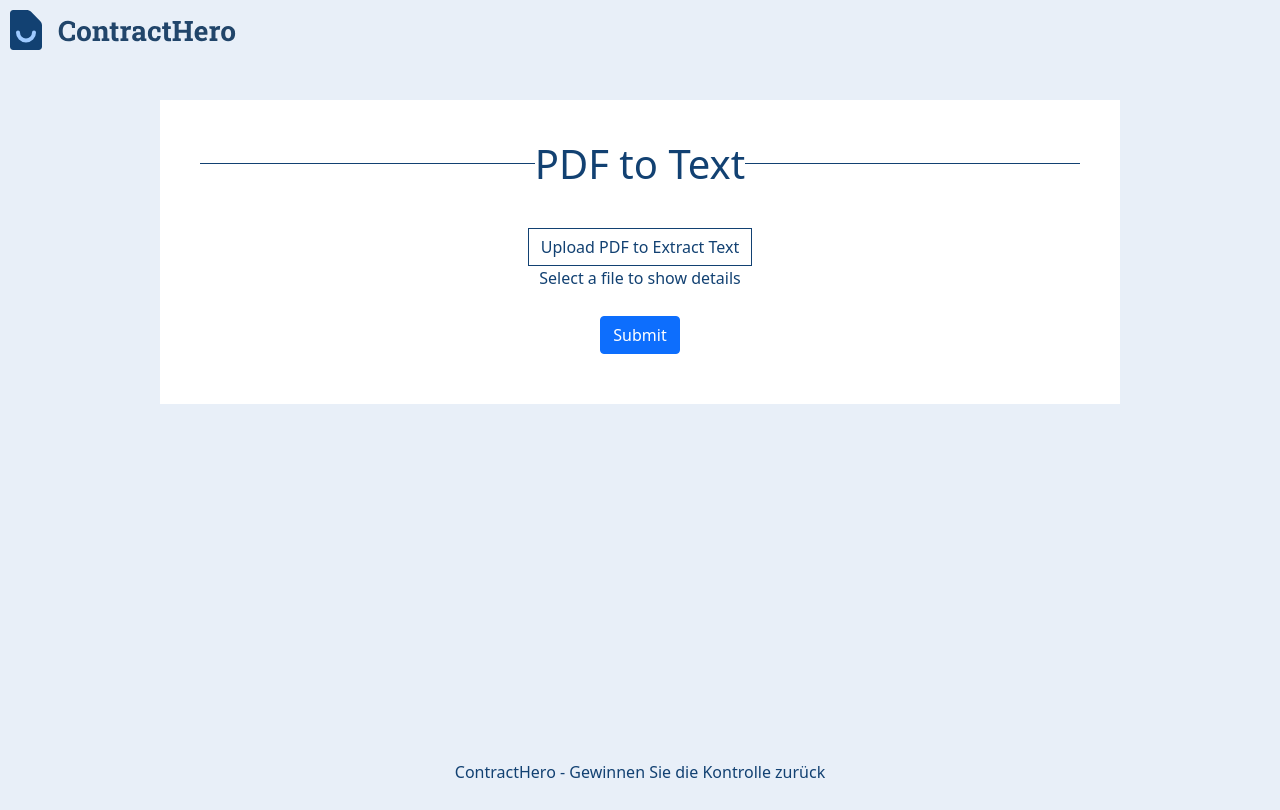
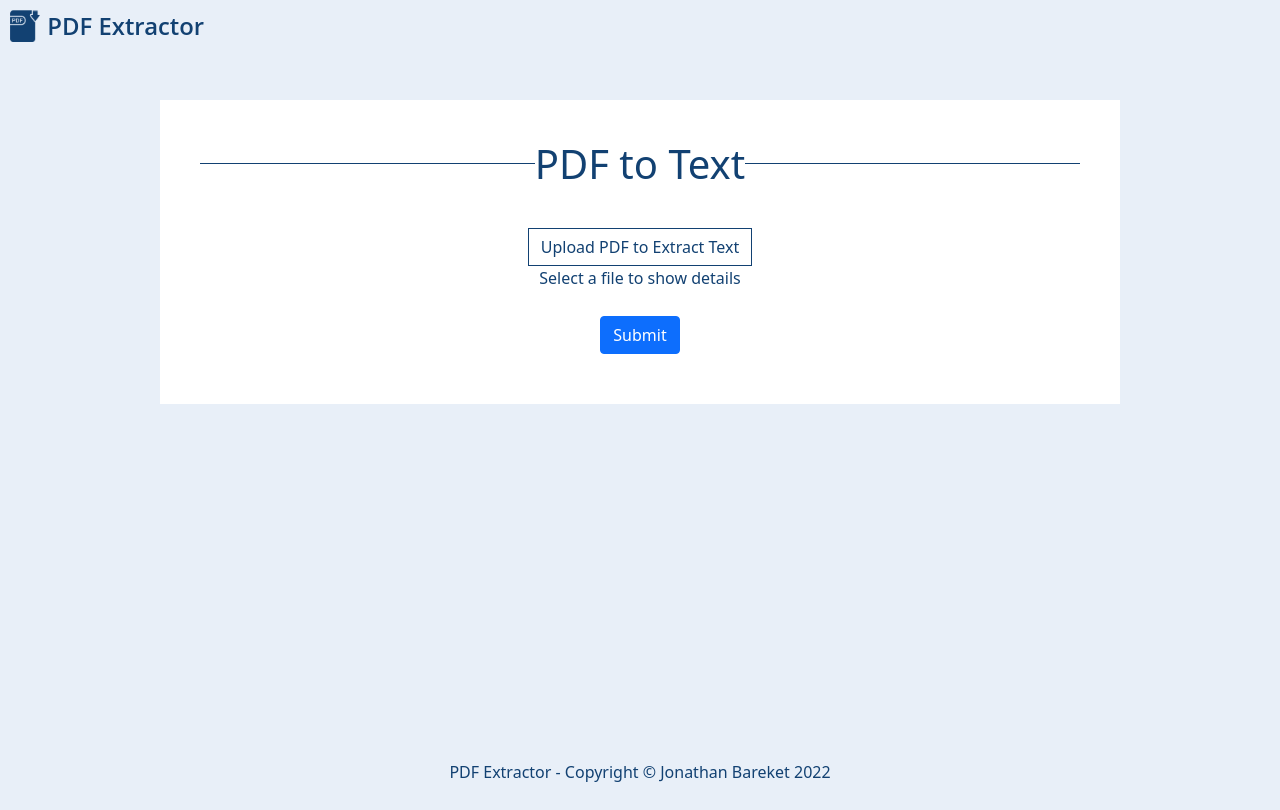
Before and after one commit to Johnnybar/pdf-extractor, a React (Create React App) app: page / in a window 1280 px wide. Built offline with nearby package versions, Linux system fonts and the light colour scheme.

Commit message:
master - changes logo, favicon, text, adds gh-pages

```diff
--- a/package.json
+++ b/package.json
@@ -1,6 +1,7 @@
 {
   "name": "pdf-extractor",
   "version": "0.1.0",
+  "homepage": "https://johnnybar.github.io/pdf-extractor/",
   "private": true,
   "dependencies": {
     "@testing-library/react": "^12.1.2",
@@ -21,7 +22,9 @@
     "start": "react-scripts start",
     "build": "react-scripts build",
     "test": "react-scripts test",
-    "eject": "react-scripts eject"
+    "eject": "react-scripts eject",
+    "predeploy": "npm run build",
+    "deploy": "gh-pages -d build"
   },
   "eslintConfig": {
     "extends": [
@@ -43,6 +46,7 @@
   },
   "devDependencies": {
     "@testing-library/jest-dom": "^4.2.4",
+    "gh-pages": "^3.2.3",
     "react-test-renderer": "^17.0.2",
     "sass": "^1.48.0"
   }
--- a/src/App.scss
+++ b/src/App.scss
@@ -14,7 +14,7 @@
   background: $pdf-extractor-light-blue;
   &__logo {
     margin: toRem(10);
-    max-width: 100%;
+    max-width: toRem(200);
     height: auto;
   }
 }
--- a/src/App.tsx
+++ b/src/App.tsx
@@ -13,7 +13,7 @@ function App() {
       </div>
       <footer className="footer">
         <p className="footer__text text-center">
-          ContractHero - Gewinnen Sie die Kontrolle zurück
+          PDF Extractor - Copyright © Jonathan Bareket 2022
         </p>
       </footer>
     </>
```
Also changed, not shown: src/logo.svg, 1 other file (tests, documents, lock files or other folders).
